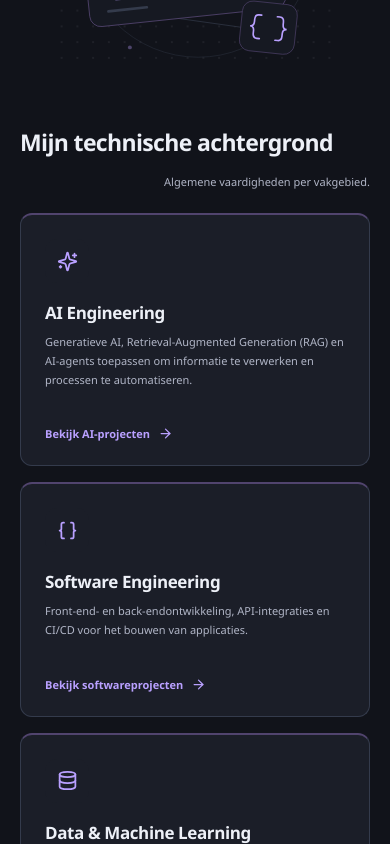
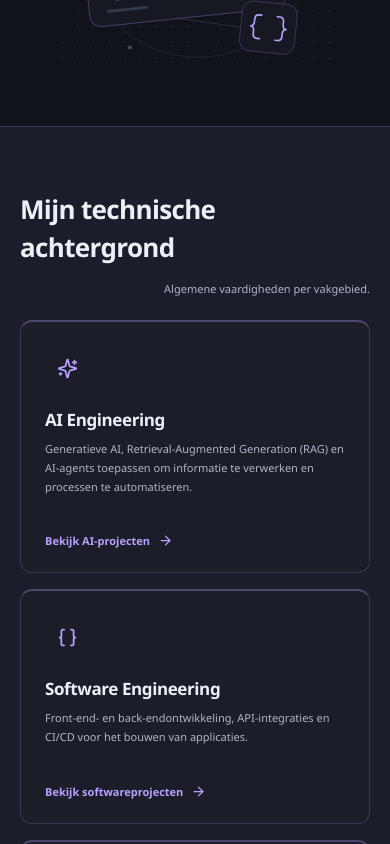
Before and after one commit to Kaan-Bas/portfolio, a React (Vite) app: page / in a window 390 px wide. Shown: the part 720-1564 px from the top of the page. Built offline with nearby package versions, Linux system fonts and the light colour scheme; a web font is replaced by a local one.

Commit message:
feat: change background color of home page sections

```diff
--- a/src/pages/Home.tsx
+++ b/src/pages/Home.tsx
@@ -90,7 +90,8 @@ export default function Home() {
         <CodeVisual />
       </section>
 
-      <section className="pillars-section container" aria-labelledby="pillars-title">
+      <section className="pillars-section home-section" aria-labelledby="pillars-title">
+        <div className="container">
           <div className="pillar-intro">
             <h2 id="pillars-title">Mijn technische achtergrond</h2>
             <p>Algemene vaardigheden per vakgebied.</p>
@@ -112,6 +113,7 @@ export default function Home() {
                 </article>
               )
             })}
+          </div>
         </div>
       </section>
 
--- a/src/styles.css
+++ b/src/styles.css
@@ -143,7 +143,15 @@ section[tabindex='-1']:focus {
 }
 .work-section,
 .experience-section {
+  background: var(--paper);
+}
+.pillars-section,
+.about-section,
+.skills-section {
   background: var(--section-alternate);
+}
+.home-page > .contact-section {
+  background: var(--paper);
 }
 .accent {
   color: var(--accent);
@@ -386,17 +394,14 @@ section[tabindex='-1']:focus {
   width: 100%;
   height: auto;
 }
-.pillars-section {
-  padding-bottom: 88px;
-}
 .pillar-intro {
   display: grid;
   grid-template-columns: 1fr 1fr;
   align-items: end;
-  margin-bottom: 26px;
+  margin-bottom: 36px;
 }
 .pillar-intro h2 {
-  font-size: 24px;
+  font-size: clamp(28px, 2.8vw, 36px);
   letter-spacing: -0.8px;
   font-weight: 650;
 }
@@ -1127,9 +1132,6 @@ html:has(.project-image-dialog[open]) {
 }
 
 /* Personal background */
-.about-section {
-  background: var(--paper);
-}
 .about-grid {
   display: grid;
   grid-template-columns: 1fr 1fr;
@@ -1282,9 +1284,6 @@ html:has(.project-image-dialog[open]) {
   color: var(--muted);
   margin-top: 8px;
 }
-.skills-section {
-  background: var(--paper);
-}
 .skills-grid {
   display: grid;
   grid-template-columns: repeat(3, minmax(0, 1fr));
@@ -2548,7 +2547,7 @@ html:has(.project-image-dialog[open]) {
     font-size: 10px;
   }
   .pillar-intro h2 {
-    font-size: 21px;
+    font-size: 26px;
   }
   .section-heading h2 {
     font-size: 36px;
@@ -2732,9 +2731,6 @@ html:has(.project-image-dialog[open]) {
   }
   .home-section {
     padding-block: 64px;
-  }
-  .pillars-section {
-    padding-bottom: 56px;
   }
   .eyebrow {
     font-size: 9px;
@@ -2832,7 +2828,7 @@ html:has(.project-image-dialog[open]) {
     margin-bottom: 23px;
   }
   .pillar-intro h2 {
-    font-size: 23px;
+    font-size: 26px;
     line-height: 1.45;
     letter-spacing: -0.65px;
   }
```
Lines whose indentation alone changed are shown as unchanged.
